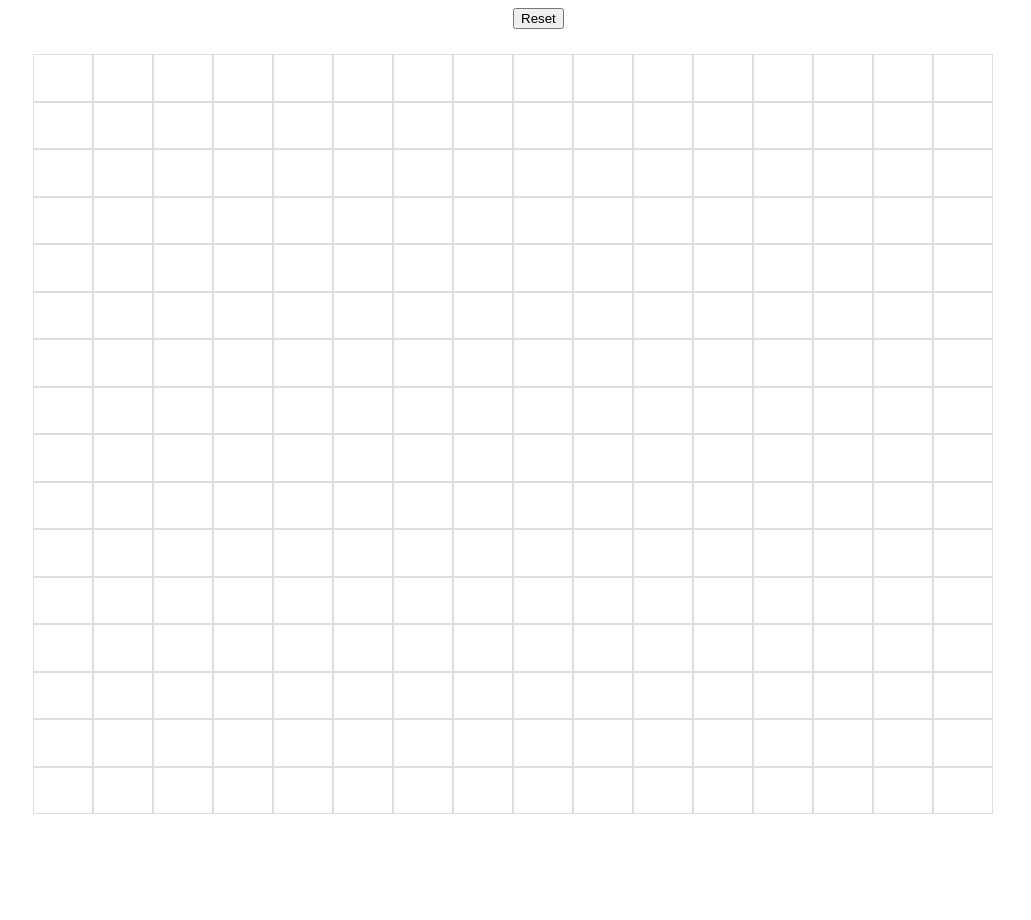
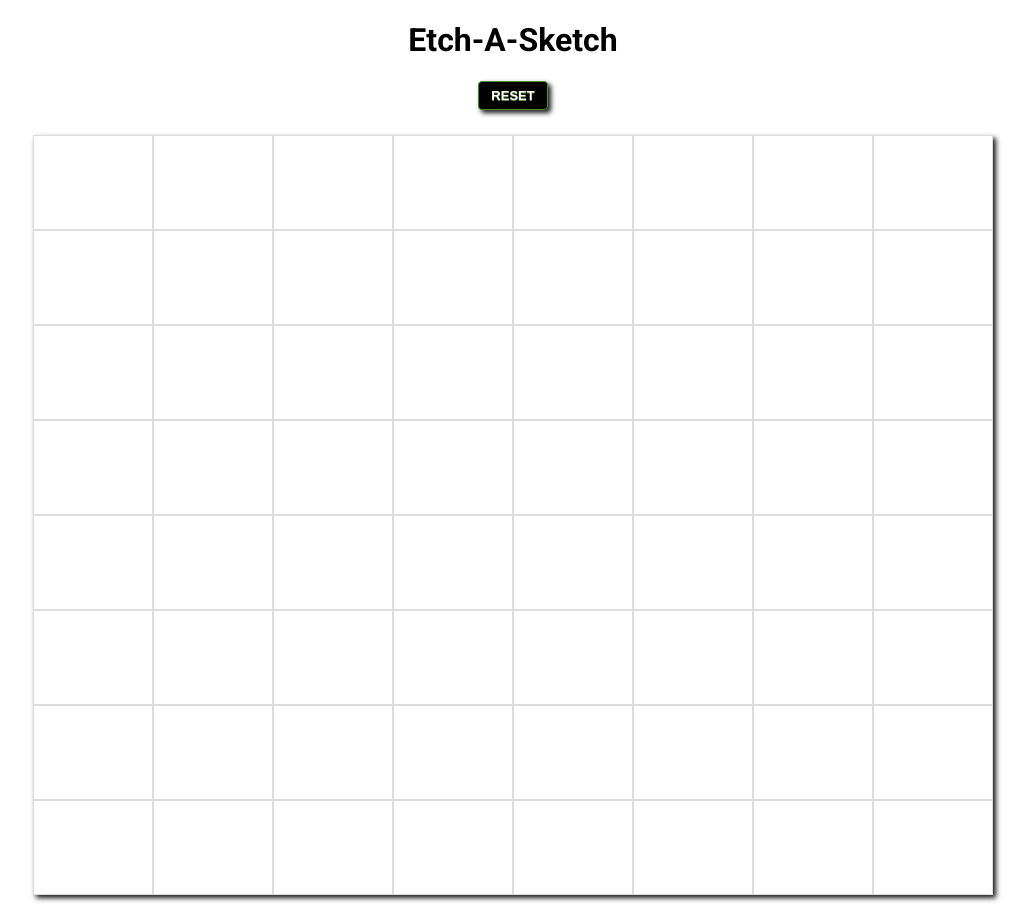
Before and after one commit to billymane/etch-a-sketch, a plain HTML site: page index.html in a window 1280 px wide. Shown: the whole page, without its empty margins (127-1158 px from the left). Before the commit the page ends 839 px from the top, so only its background shows below. Drawn offline with Linux system fonts and the light colour scheme.

Commit message:
Made the page a bit better to look at, reduced starting squares to 8x8

```diff
--- a/index.html
+++ b/index.html
@@ -4,9 +4,14 @@
     <meta charset="UTF-8">
     <meta name="viewport" content="width=device-width, initial-scale=1.0">
     <link rel="stylesheet" href="style.css">
+    <link href="https://fonts.googleapis.com/css2?family=Roboto:wght@400;700&display=swap" rel="stylesheet">
     <title>Etch-a-Sketch</title>
 </head>
 <body>
+    <div id="h1">
+        <h1>Etch-A-Sketch</h1>
+    </div>
+
 
     <div id="menu">
         <button id="resetBtn">Reset</button>
--- a/script.js
+++ b/script.js
@@ -26,7 +26,7 @@ function makeRows(rows, cols) {
   };
 };
 
-makeRows(16, 16);
+makeRows(8, 8);
 mouseover();
 
 resetBtn.addEventListener("click", function() {
--- a/style.css
+++ b/style.css
@@ -1,6 +1,14 @@
+body {
+    font-family: 'Roboto', sans-serif;
+}
+
 :root {
     --grid-cols: 1;
     --grid-rows: 1;
+  }
+
+  h1 {
+      text-align: center;
   }
 
   #container {
@@ -13,10 +21,24 @@
     min-height: 760px;
     max-height: 760px;
     margin: 25px auto;
+    box-shadow: 3px 3px 5px 0px rgba(0,0,0,0.9);
   }
 
   #resetBtn {
-    margin-left: 50%;
+	box-shadow: 3px 3px 5px 0px rgba(0,0,0,0.9);
+	background-color: black;
+	border-radius:4px;
+	border:1px solid #4b8f29;
+	display:inline-block;
+	cursor:pointer;
+	color:#ffffff;
+	font-family:Arial;
+	font-size:13px;
+	font-weight:bold;
+	padding:6px 12px;
+	text-decoration:none;
+    text-shadow:0px 1px 0px #5b8a3c;
+    text-transform: uppercase;
   }
 
   .grid-item {
@@ -29,3 +51,15 @@
       background-color: gray;
       transition: all .3s ease-out;
   }
+
+#resetBtn:hover {
+    background-color:gray;
+}
+#resetBtn:active {
+	position:relative;
+	top:1px;
+}
+
+#menu {
+    text-align: center;
+}
```
